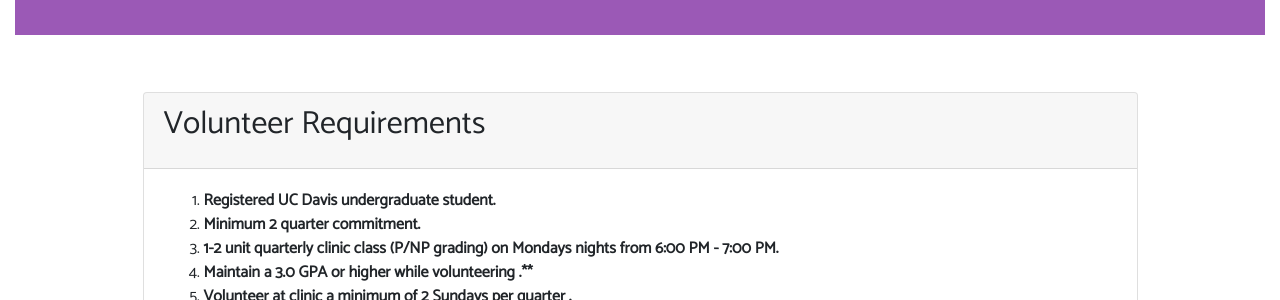
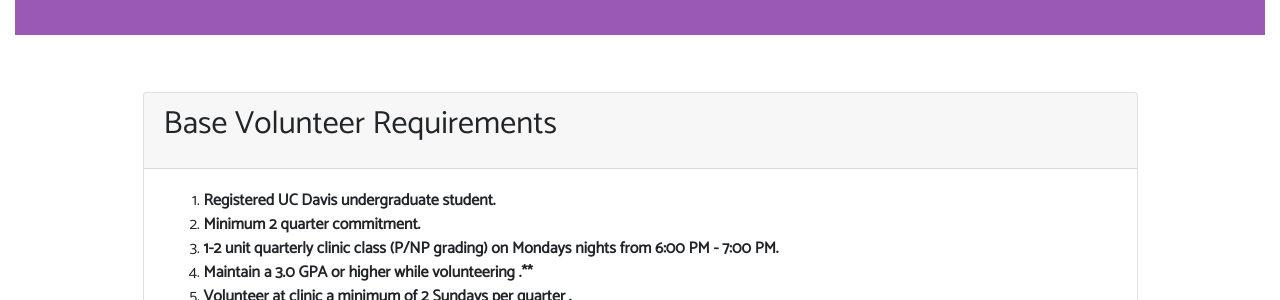
Before and after one commit to iwakoscott/knights-landing, a Jekyll site: the page built from get-involved/undergraduate-volunteers.markdown, in a window 1280 px wide. Shown: the part 397-697 px from the top of the page. Built offline with Jekyll 4.4.1, drawn with Linux system fonts in a browser that asks for light colours; nearby versions of some CDN libraries.

Commit message:
Updated Undergraduate Volunteers

```diff
--- a/get-involved/undergraduate-volunteers.markdown
+++ b/get-involved/undergraduate-volunteers.markdown
@@ -22,7 +22,7 @@
 
 <div class="card">
       <div class="card-header">
-        <h2 class="card-title">Volunteer Requirements</h2>
+        <h2 class="card-title">Base Volunteer Requirements</h2>
       </div>
       <div class="card-body">
           <ol>
```
